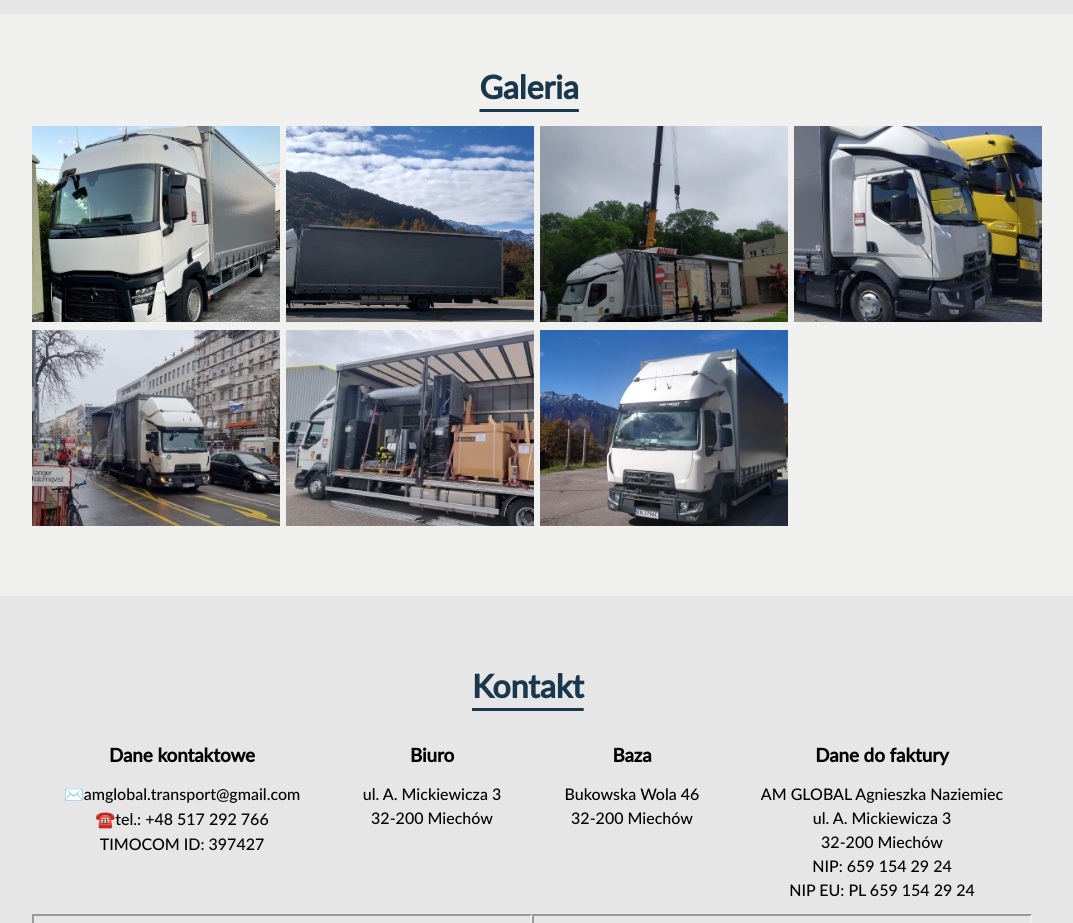
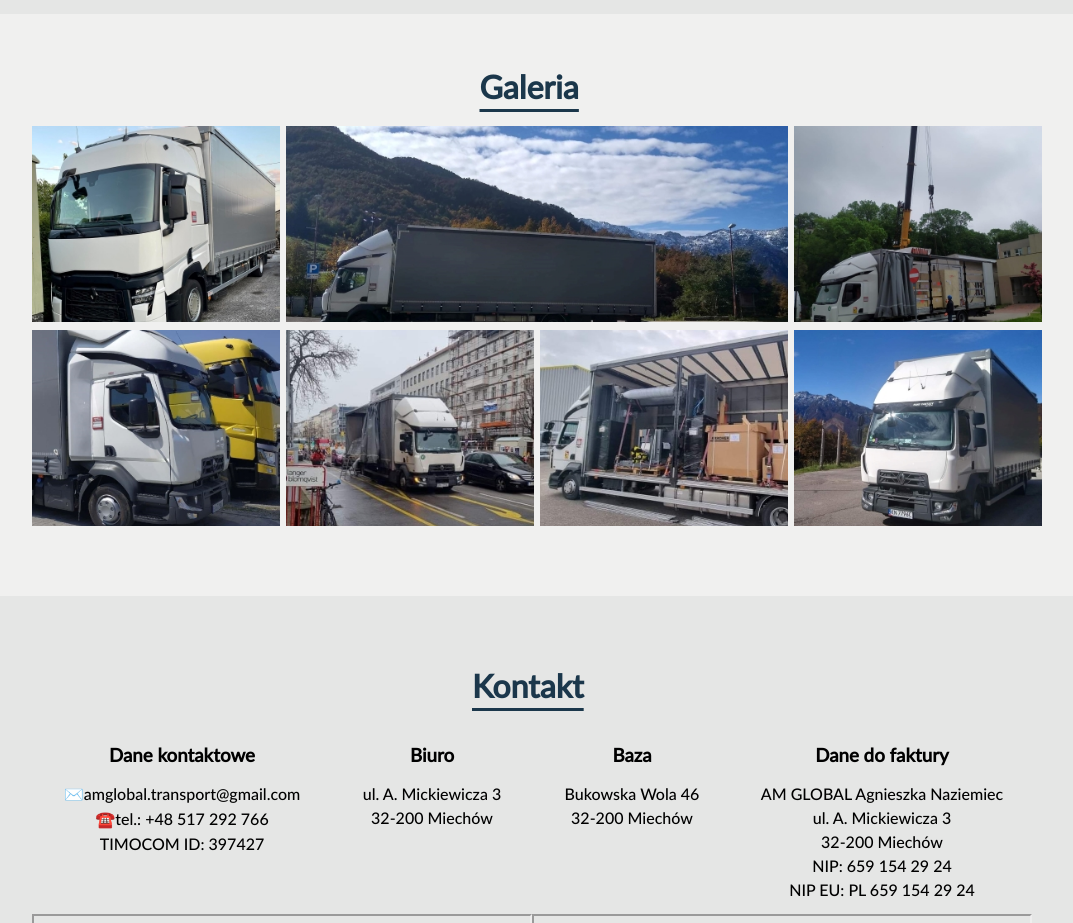
Before and after one commit to grzegorz-muszynski/transport-company-website-2, a React (Create React App) app: page /#/ in a window 1280 px wide. Shown: the part 1180-2103 px from the top of the page, without its empty margins (108-1181 px from the left). Built offline with nearby package versions, Linux system fonts and the light colour scheme; grey boxes are pictures that could not be loaded.

Commit message:
gallery issue fixed

```diff
--- a/src/components/Gallery.tsx
+++ b/src/components/Gallery.tsx
@@ -94,13 +94,12 @@ export default function Gallery(props: {language: string}) {
     for (let i = 0; i < 7; i++) {
         thumbnails.push(
             <div
-                className='__thumbnail'
+                className={`__thumbnail __thumbnail-${i+1}`}
                 style={{
                     backgroundImage: `url(${backgrounds[i]})`
                 }}
                 key={`Key ${i+1}`}
-                onClick={(e) => displaySlider(e)}
-                // onClick={displaySlider}
+                onClick={displaySlider}
             >
                 <div data-digit={i}>
                     <p data-digit={i}>{props.language === 'pol' ? descriptionsPol[i] : descriptionsEng[i]}</p>
--- a/src/sass/components/Gallery.scss
+++ b/src/sass/components/Gallery.scss
@@ -44,7 +44,7 @@
                 }
             }
         }
-        div[alt*="2"] {
+        .__thumbnail-2 {
             grid-column-start: 2;
             grid-row-start: 1;
             grid-column-end: span 2;
```
